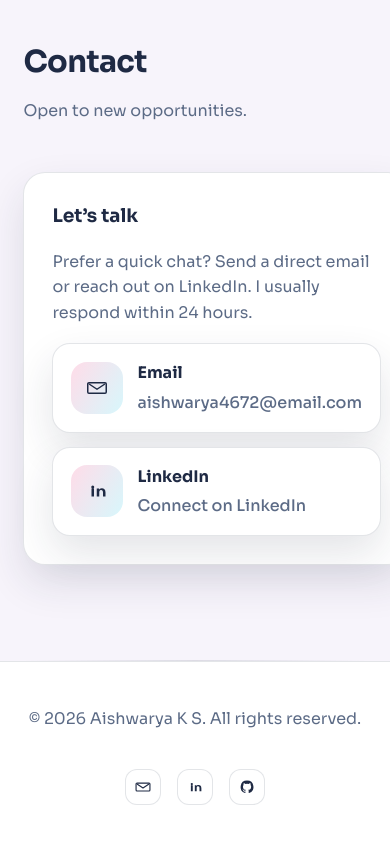
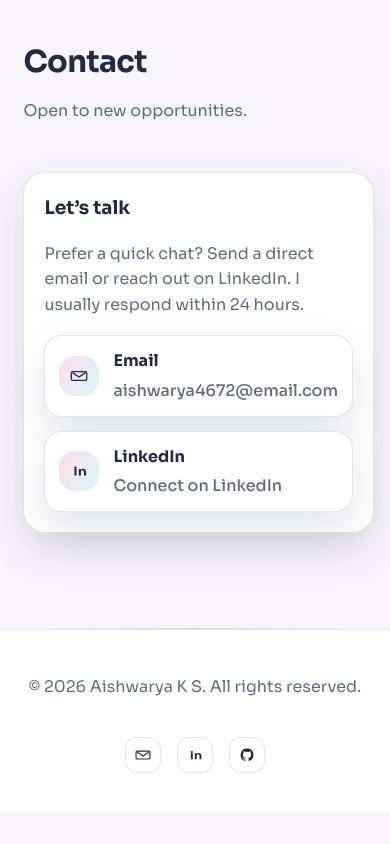
Before and after one commit to Aishu020/Portfolio, a React (Vite) app: page / in a window 390 px wide. Shown: the part 9150-9994 px from the top of the page. After the commit the page ends 9963 px from the top, so only its background shows below. Built offline with nearby package versions, Linux system fonts and the light colour scheme.

Commit message:
contact ui

```diff
--- a/index.html
+++ b/index.html
@@ -3,7 +3,7 @@
   <head>
     <meta charset="UTF-8" />
     <meta name="viewport" content="width=device-width, initial-scale=1.0" />
-    <title>Portfolio</title>
+    <title>Aishwarya K S | Portfolio</title>
     <meta
       name="description"
       content="Aishwarya K S - Aspiring Software Developer specializing in full-stack web development, microservices, and AI."
--- a/src/styles.css
+++ b/src/styles.css
@@ -596,7 +596,7 @@ main, .navbar, .footer {
 .contact__panel {
   background: var(--surface);
   border-radius: 22px;
-  padding: 28px;
+  padding: 24px;
   border: 1px solid var(--border);
   box-shadow: var(--shadow);
   display: grid;
@@ -620,12 +620,12 @@ main, .navbar, .footer {
 }
 
 .contact-card {
-  flex: 1 1 240px;
+  flex: 1 1 100%;
   display: grid;
-  grid-template-columns: 52px 1fr;
+  grid-template-columns: 48px 1fr;
   gap: 14px;
   align-items: center;
-  padding: 16px 18px;
+  padding: 14px 16px;
   border-radius: 18px;
   border: 1px solid var(--border);
   background: var(--surface);
@@ -639,8 +639,8 @@ main, .navbar, .footer {
 }
 
 .contact-card__icon {
-  width: 52px;
-  height: 52px;
+  width: 44px;
+  height: 44px;
   border-radius: 16px;
   display: grid;
   place-items: center;
@@ -649,8 +649,24 @@ main, .navbar, .footer {
 }
 
 .contact-card__icon svg {
-  width: 24px;
-  height: 24px;
+  width: 20px;
+  height: 20px;
+}
+
+@media (max-width: 480px) {
+  .contact__panel {
+    padding: 20px;
+  }
+
+  .contact-card {
+    grid-template-columns: 40px 1fr;
+    padding: 12px 14px;
+  }
+
+  .contact-card__icon {
+    width: 40px;
+    height: 40px;
+  }
 }
 
 .contact-card h4 {
```
